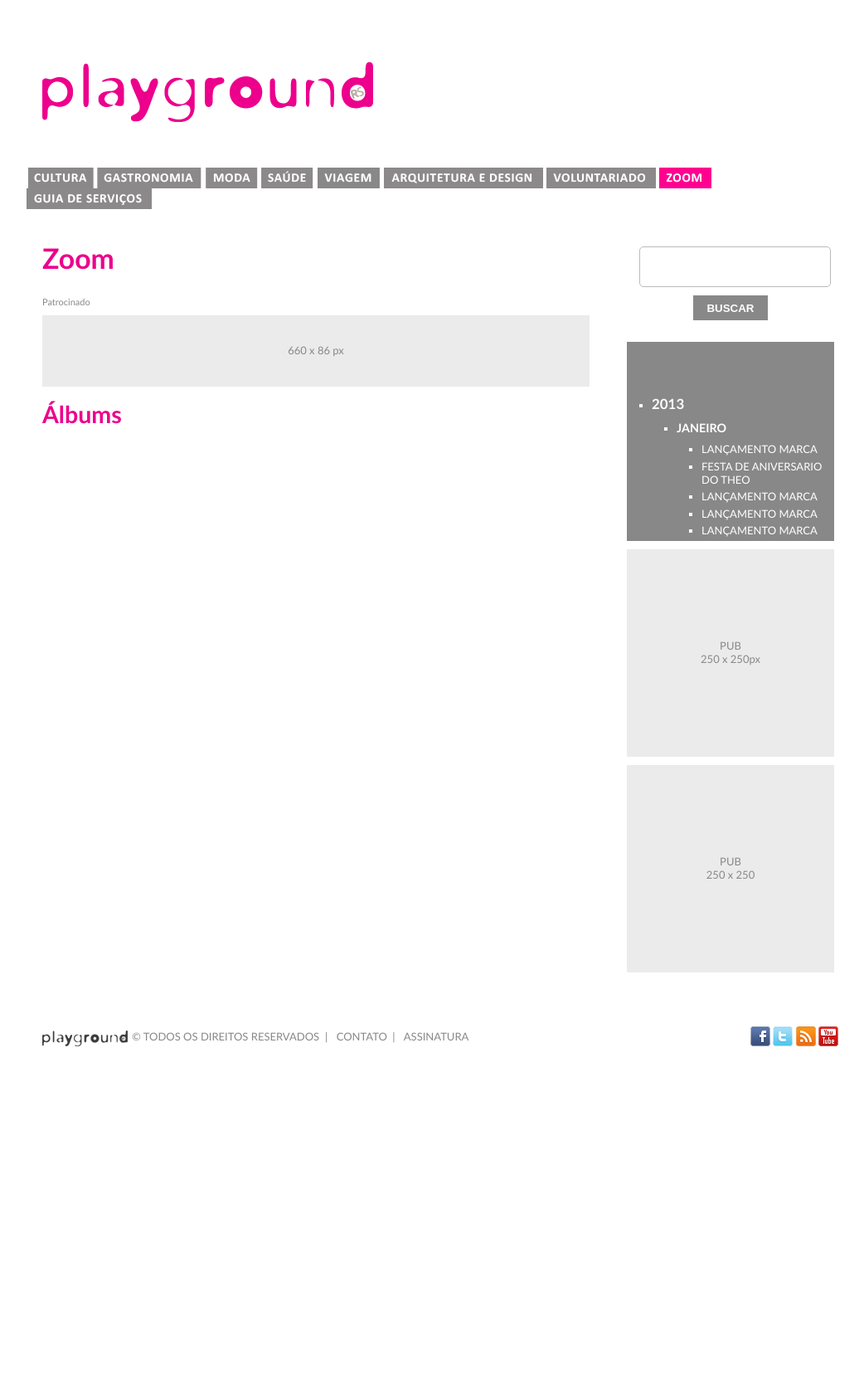
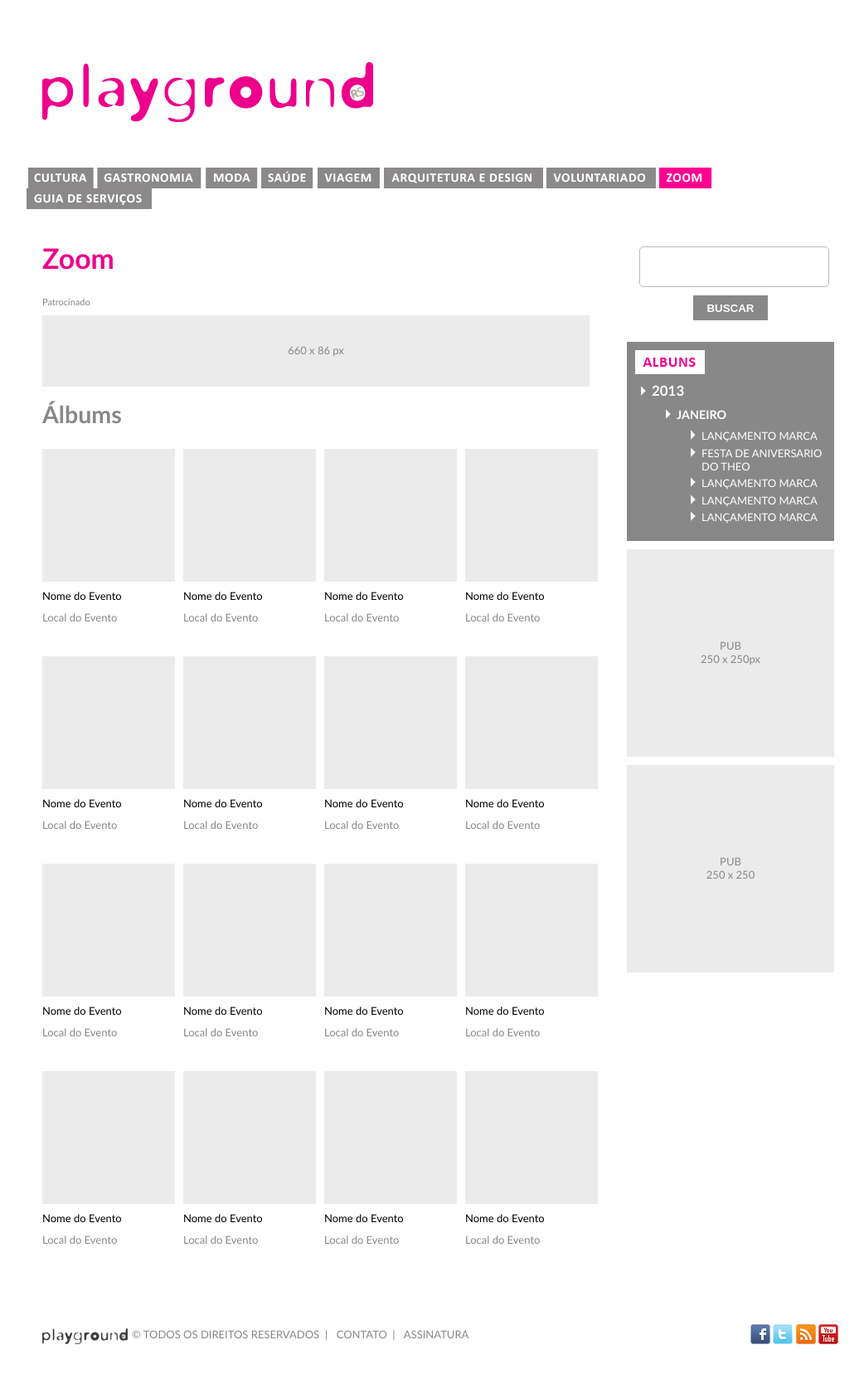
Before and after one commit to Fabio-CS/playground, a PHP site: page /zoom.php in a window 1280 px wide. Shown: the whole page at 83% size, without its empty margins (119-1161 px from the left). Before the commit the page ends 1261 px from the top, so only its background shows below. Run offline with PHP 8.4, Linux system fonts and the light colour scheme.

Commit message:
Terminada a pagina ZOOM

```diff
--- a/css/layout.css
+++ b/css/layout.css
@@ -409,12 +409,19 @@ div:after, ol:after, form:after, ul:after, dl:after {
 
 #div_boxhist #historico{
     position: absolute;
-    margin-top: 60px;
+    /*margin-top: 60px;*/
+}
+
+.tit_album{
+    position: relative;
+    top: 10px;
+    left: 10px;
+    margin-bottom: 15px;
 }
 
 #div_boxhist li{
     color:#fff;
-    /*list-style-image: url('../imagens/img_rss.png');*/
+    list-style-image: url('../imagens/img_arrow.png');
     list-style-type: square;
     margin-top: 5px;
 }
@@ -433,7 +440,7 @@ div:after, ol:after, form:after, ul:after, dl:after {
 }
 
 #box_pesq #pesquisa{
-    width: 225px;
+    width: 210px;
     height: 45px;
     position: relative;
     left: 15px;
@@ -441,6 +448,8 @@ div:after, ol:after, form:after, ul:after, dl:after {
     margin-bottom: 10px;
     border: 1px solid #bababa;
     border-radius: 5px;
+    padding-left: 15px;
+    font-size: 1.2em;
 }
 
 #box_pesq #buscar{
@@ -454,3 +463,31 @@ div:after, ol:after, form:after, ul:after, dl:after {
     border: 0px;
     font-weight: bold;
 }
+
+#colecao_albums{
+    width: 685px;
+    height: 1000px;
+}
+
+#colecao_albums h2{
+    color: #898888;
+}
+.album{
+    width: 160px;
+    height: 220px;
+    float: left;
+    margin-right: 10px;
+    margin-bottom: 30px;
+}
+
+.album .img_album{
+    width: 160px;
+    height: 160px;
+    background-color: #ecebeb;
+}
+
+.album .alb_tit{
+    color: #000;
+    margin-top: 10px;
+    margin-bottom: 10px;
+}
--- a/zoom.php
+++ b/zoom.php
@@ -22,7 +22,92 @@
                         <div class="anuncio660x86 anuncio">
                             <p><span>660 x 86 px</span></p>
                         </div>
+
+                        <div id="colecao_albums">
                             <h2>Álbums</h2>
+
+                            <div class="album">
+                                <div class="img_album"></div>
+                                <p class="alb_tit">Nome do Evento</p>
+                                <p>Local do Evento</p>
+                            </div>
+                            <div class="album">
+                                <div class="img_album"></div>
+                                <p class="alb_tit">Nome do Evento</p>
+                                <p>Local do Evento</p>
+                            </div>
+                            <div class="album">
+                                <div class="img_album"></div>
+                                <p class="alb_tit">Nome do Evento</p>
+                                <p>Local do Evento</p>
+                            </div>
+                            <div class="album">
+                                <div class="img_album"></div>
+                                <p class="alb_tit">Nome do Evento</p>
+                                <p>Local do Evento</p>
+                            </div>
+                            <div class="album">
+                                <div class="img_album"></div>
+                                <p class="alb_tit">Nome do Evento</p>
+                                <p>Local do Evento</p>
+                            </div>
+                            <div class="album">
+                                <div class="img_album"></div>
+                                <p class="alb_tit">Nome do Evento</p>
+                                <p>Local do Evento</p>
+                            </div>
+                            <div class="album">
+                                <div class="img_album"></div>
+                                <p class="alb_tit">Nome do Evento</p>
+                                <p>Local do Evento</p>
+                            </div>
+                            <div class="album">
+                                <div class="img_album"></div>
+                                <p class="alb_tit">Nome do Evento</p>
+                                <p>Local do Evento</p>
+                            </div>
+                            <div class="album">
+                                <div class="img_album"></div>
+                                <p class="alb_tit">Nome do Evento</p>
+                                <p>Local do Evento</p>
+                            </div>
+                            <div class="album">
+                                <div class="img_album"></div>
+                                <p class="alb_tit">Nome do Evento</p>
+                                <p>Local do Evento</p>
+                            </div>
+                            <div class="album">
+                                <div class="img_album"></div>
+                                <p class="alb_tit">Nome do Evento</p>
+                                <p>Local do Evento</p>
+                            </div>
+                            <div class="album">
+                                <div class="img_album"></div>
+                                <p class="alb_tit">Nome do Evento</p>
+                                <p>Local do Evento</p>
+                            </div>
+                            <div class="album">
+                                <div class="img_album"></div>
+                                <p class="alb_tit">Nome do Evento</p>
+                                <p>Local do Evento</p>
+                            </div>
+                            <div class="album">
+                                <div class="img_album"></div>
+                                <p class="alb_tit">Nome do Evento</p>
+                                <p>Local do Evento</p>
+                            </div>
+                            <div class="album">
+                                <div class="img_album"></div>
+                                <p class="alb_tit">Nome do Evento</p>
+                                <p>Local do Evento</p>
+                            </div>
+                            <div class="album">
+                                <div class="img_album"></div>
+                                <p class="alb_tit">Nome do Evento</p>
+                                <p>Local do Evento</p>
+                            </div>
+                        </div>
+
                     </div>
                     <div id="div_direita">
                         <div id="box_pesq">
@@ -32,6 +117,7 @@
                             </form>
                         </div>
                         <div id="div_boxhist">
+                            <img class="tit_album" src="imagens/img_tit_album.png" alt="">
                             <ul id="historico">
                                 <li id="ano"> <h5>2013</h5>
                                     <ul>
```
Lines whose indentation alone changed are shown as unchanged.
